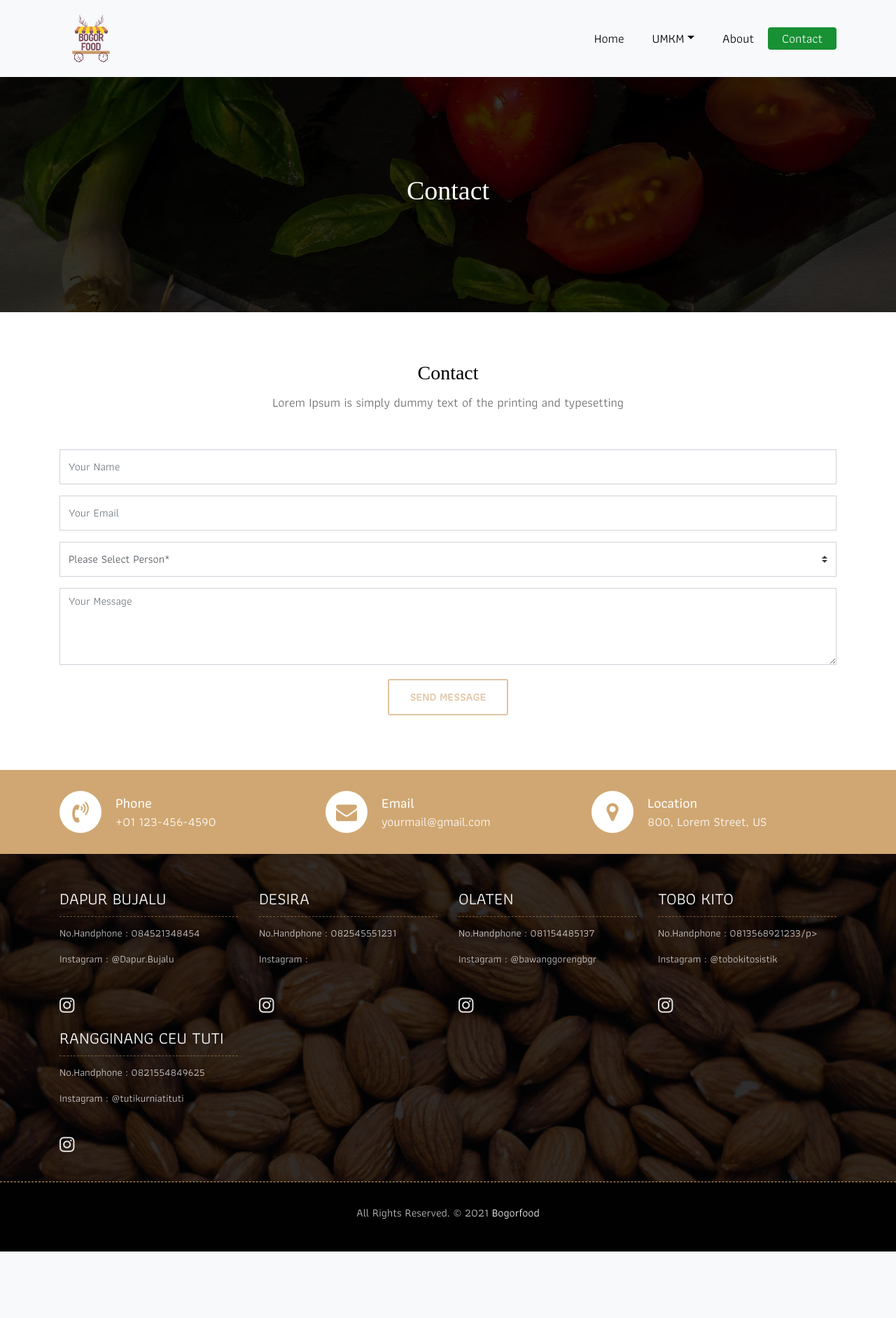
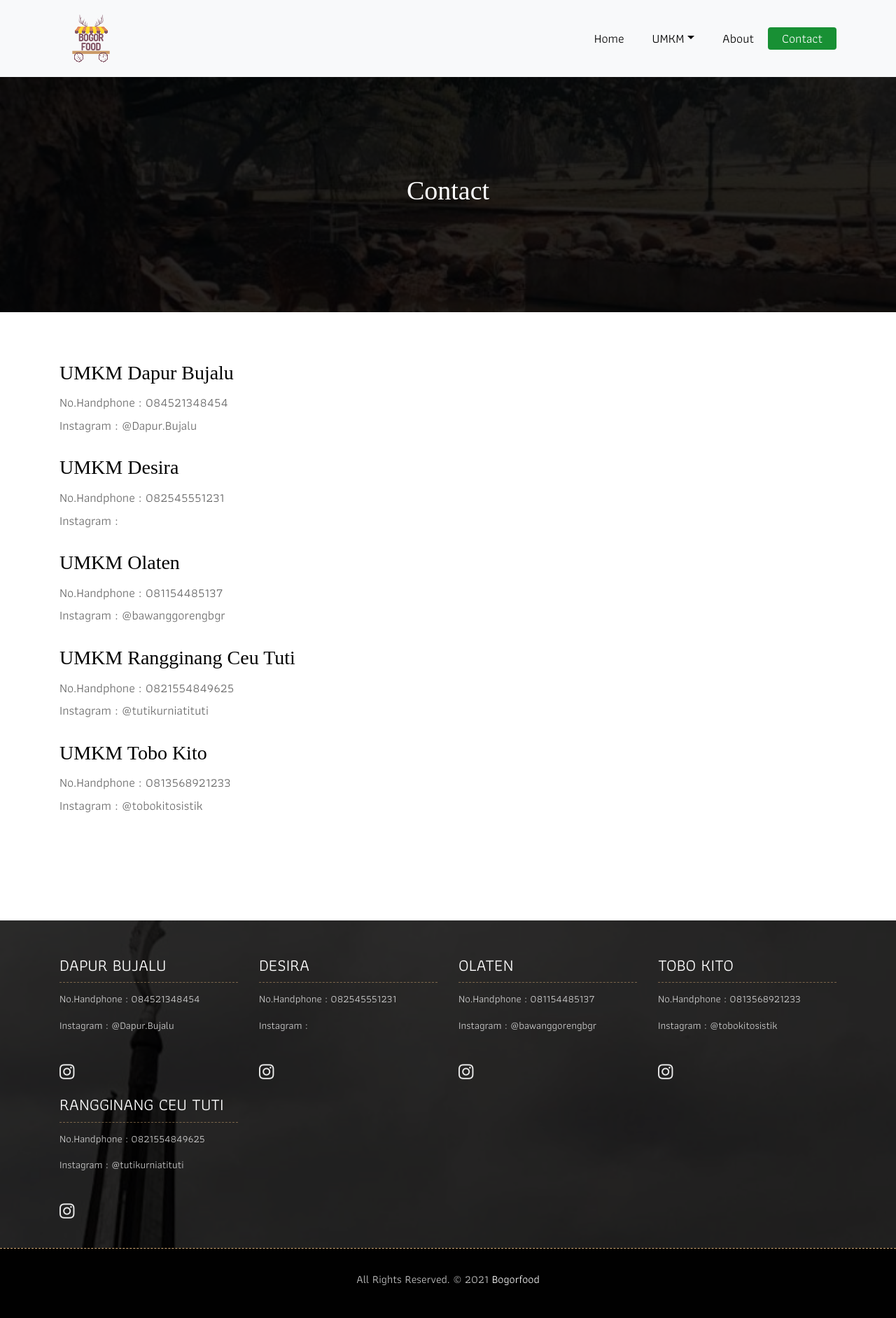
Before and after one commit to LugasMunayasika/bogorfood, a CodeIgniter app: page /bogorfood/contact in a window 1280 px wide. Shown: the whole page at 70% size. Before the commit the page ends 1788 px from the top, so only its background shows below. Run offline with CodeIgniter, Linux system fonts and the light colour scheme; some libraries are stand-ins or nearby versions; some web fonts are replaced.

Commit message:
update warna, halaman kontak

```diff
--- a/application/views/template_customer/footer.php
+++ b/application/views/template_customer/footer.php
@@ -28,7 +28,7 @@
 				</div>
 				<div class="col-lg-3 col-md-6">
 					<h3>Tobo Kito</h3>
-					<p><span class="text-color">No.Handphone : </span>0813568921233/p>
+					<p><span class="text-color">No.Handphone : </span>0813568921233</p>
 					<p><span class="text-color">Instagram :</span> @tobokitosistik</p>
 					<ul class="list-inline f-social">
 						<li class="list-inline-item"><a href="https://instagram.com/tobokitosistik?igshid=1fu9shcq02oc2"><i class="fa fa-instagram" aria-hidden="true"></i></a></li>
--- a/application/views/v_about.php
+++ b/application/views/v_about.php
@@ -44,7 +44,7 @@
 		<div class="container">
 			<div class="row">
 				<div class="col-md-4">
-					<i class="fa fa-volume-control-phone"></i>
+					<i class="fa fa-volume-control-phone" background-color="#189034"></i>
 					<div class="overflow-hidden">
 						<h4>Phone</h4>
 						<p class="lead">
--- a/application/views/v_contact.php
+++ b/application/views/v_contact.php
@@ -15,92 +15,25 @@
 		<div class="container">
 			<div class="row">
 				<div class="col-lg-12">
-					<div class="heading-title text-center">
-						<h2>Contact</h2>
-						<p>Lorem Ipsum is simply dummy text of the printing and typesetting</p>
+					<div class="heading-title">
+						<h2>UMKM Dapur Bujalu</h2>
+						<p>No.Handphone : 084521348454</p>
+						<p>Instagram : @Dapur.Bujalu</p><br>
+						<h2>UMKM Desira</h2>
+						<p>No.Handphone : 082545551231</p>
+						<p>Instagram : </p><br>
+						<h2>UMKM Olaten</h2>
+						<p>No.Handphone : 081154485137</p>
+						<p>Instagram : @bawanggorengbgr</p><br>
+						<h2>UMKM Rangginang Ceu Tuti</h2>
+						<p>No.Handphone : 0821554849625</p>
+						<p>Instagram : @tutikurniatituti</p><br>
+						<h2>UMKM Tobo Kito</h2>
+						<p>No.Handphone : 0813568921233</p>
+						<p>Instagram : @tobokitosistik</p><br>
 					</div>
-				</div>
-			</div>
-			<div class="row">
-				<div class="col-lg-12">
-					<form id="contactForm">
-						<div class="row">
-							<div class="col-md-12">
-								<div class="form-group">
-									<input type="text" class="form-control" id="name" name="name" placeholder="Your Name" required data-error="Please enter your name">
-									<div class="help-block with-errors"></div>
-								</div>
-							</div>
-							<div class="col-md-12">
-								<div class="form-group">
-									<input type="text" placeholder="Your Email" id="email" class="form-control" name="name" required data-error="Please enter your email">
-									<div class="help-block with-errors"></div>
-								</div>
-							</div>
-							<div class="col-md-12">
-								<div class="form-group">
-									<select class="custom-select d-block form-control" id="guest" required data-error="Please Select Person">
-									  <option disabled selected>Please Select Person*</option>
-									  <option value="1">1</option>
-									  <option value="2">2</option>
-									  <option value="3">3</option>
-									  <option value="4">4</option>
-									  <option value="5">5</option>
-									</select>
-									<div class="help-block with-errors"></div>
-								</div>
-							</div>
-							<div class="col-md-12">
-								<div class="form-group">
-									<textarea class="form-control" id="message" placeholder="Your Message" rows="4" data-error="Write your message" required></textarea>
-									<div class="help-block with-errors"></div>
-								</div>
-								<div class="submit-button text-center">
-									<button class="btn btn-common" id="submit" type="submit">Send Message</button>
-									<div id="msgSubmit" class="h3 text-center hidden"></div>
-									<div class="clearfix"></div>
-								</div>
-							</div>
-						</div>
-					</form>
 				</div>
 			</div>
 		</div>
 	</div>
 	<!-- End Contact -->
-
-	<!-- Start Contact info -->
-	<div class="contact-imfo-box">
-		<div class="container">
-			<div class="row">
-				<div class="col-md-4">
-					<i class="fa fa-volume-control-phone"></i>
-					<div class="overflow-hidden">
-						<h4>Phone</h4>
-						<p class="lead">
-							+01 123-456-4590
-						</p>
-					</div>
-				</div>
-				<div class="col-md-4">
-					<i class="fa fa-envelope"></i>
-					<div class="overflow-hidden">
-						<h4>Email</h4>
-						<p class="lead">
-							yourmail@gmail.com
-						</p>
-					</div>
-				</div>
-				<div class="col-md-4">
-					<i class="fa fa-map-marker"></i>
-					<div class="overflow-hidden">
-						<h4>Location</h4>
-						<p class="lead">
-							800, Lorem Street, US
-						</p>
-					</div>
-				</div>
-			</div>
-		</div>
-	</div>
-	<!-- End Contact info -->
--- a/application/views/v_desira.php
+++ b/application/views/v_desira.php
@@ -29,12 +29,6 @@
 			<div class="row">
 				<div class="col-lg-12">
 					<div class="special-menu text-center">
-						<div class="button-group filter-button-group">
-							<button class="active" data-filter="*">All</button>
-							<button data-filter=".recommend">Recommended</button>
-
-
-						</div>
 					</div>
 				</div>
 			</div>
--- a/application/views/v_home.php
+++ b/application/views/v_home.php
@@ -61,9 +61,9 @@
 			<div class="row">
 				<div class="col-md-8 ml-auto mr-auto text-left">
 					<p class="lead ">
-						" If you're not the one cooking, stay out of the way and compliment the chef. "
+					“ Apa yang anda butuhkan untuk memulai bisnis? Ada tiga hal sederhana: lebih mengenal produk anda sendiri daripada orang lain, mengenal pelanggan anda, dan memiliki hasrat yang membara untuk sukses. ”
 					</p>
-					<span class="lead">Michael Strahan</span>
+					<span class="lead">~ Dave Thomas ~</span>
 				</div>
 			</div>
 		</div>
@@ -85,7 +85,7 @@
 				<div class="col-lg-12">
 					<div class="special-menu text-center">
 						<div class="button-group filter-button-group">
-						<button data-filter=".*">All</button>
+						<button class="active" data-filter="*">All</button>
 							<button data-filter=".dapur">Dapur Bujalu</button>
 							<button data-filter=".desira">Desira</button>
 							<button data-filter=".olaten">Olaten</button>
--- a/application/views/v_menu.php
+++ b/application/views/v_menu.php
@@ -29,10 +29,6 @@
 			<div class="row">
 				<div class="col-lg-12">
 					<div class="special-menu text-center">
-						<div class="button-group filter-button-group">
-							<button class="active" data-filter="*">All</button>
-
-						</div>
 					</div>
 				</div>
 			</div>
--- a/application/views/v_olaten.php
+++ b/application/views/v_olaten.php
@@ -29,12 +29,6 @@
 			<div class="row">
 				<div class="col-lg-12">
 					<div class="special-menu text-center">
-						<div class="button-group filter-button-group">
-							<button class="active" data-filter="*">All</button>
-							<button data-filter=".recommend">Recommended</button>
-
-
-						</div>
 					</div>
 				</div>
 			</div>
--- a/application/views/v_rangginang.php
+++ b/application/views/v_rangginang.php
@@ -29,10 +29,6 @@
 			<div class="row">
 				<div class="col-lg-12">
 					<div class="special-menu text-center">
-						<div class="button-group filter-button-group">
-							<button class="active" data-filter="*">All</button>
-							<button data-filter=".recommend">Recommended</button>
-						</div>
 					</div>
 				</div>
 			</div>
--- a/application/views/v_tobo.php
+++ b/application/views/v_tobo.php
@@ -29,12 +29,6 @@
 			<div class="row">
 				<div class="col-lg-12">
 					<div class="special-menu text-center">
-						<div class="button-group filter-button-group">
-							<button class="active" data-filter="*">All</button>
-							<button data-filter=".recommend">Recommended</button>
-
-
-						</div>
 					</div>
 				</div>
 			</div>
--- a/assets/css/style.css
+++ b/assets/css/style.css
@@ -561,7 +561,7 @@ button:focus{
 -------------------------------------------------------------------*/
 
 .contact-imfo-box{
-	background: #d0a772;
+	background: #189034;
 	padding: 30px 0;
 }
 
@@ -577,7 +577,7 @@ button:focus{
 	line-height: 60px;
 	text-align: center;
 	background: #fff;
-	color: #d0a772;
+	color: #189034;
 	font-size: 30px;
 	-webkit-border-radius: 50%;
 	-moz-border-radius: 50%;
@@ -609,7 +609,7 @@ button:focus{
 	padding-bottom: 0px;
 }
 .bg-f{
-	background-image: url("../images/footer-bg.jpg");
+	background-image: url("../images/bg.jpeg");
 	background-attachment: scroll;
 	background-clip: initial;
 	background-color: rgba(0, 0, 0, 0);
@@ -741,7 +741,7 @@ button:focus{
 
 .page-breadcrumb {
     padding: 250px 0 150px;
-    background: url(../images/all-bg.jpg) no-repeat;
+    background: url(../images/bg2.jpeg) no-repeat;
     background-attachment: fixed;
     background-size: cover;
     background-position: 0 0;
@@ -897,27 +897,27 @@ button:focus{
 	min-height: 50px;
 }
 .form-control:focus{
-	border: 1px solid #d0a772;
+	border: 1px solid #189034;
 	box-shadow: none;
 }
 
 .form-group .picker__input.picker__input--active{
-	border-color: #d0a772;
+	border-color: #189034;
 }
 
 .submit-button{
 	margin-top: 20px;
 }
 .btn.btn-common{
-	color: #d0a772;
+	color: #189034;
 	background-color: transparent;
 	background-image: none;
-	border-color: #cfa671;
+	border-color: #189034;
 }
 .btn.btn-common:hover{
 	color: #ffffff;
-	background-color: #cfa671;
-	border-color: #cfa671;
+	background-color: #189034;
+	border-color: #189034;
 }
 .blog-box{
 	padding: 70px 0px;
```
Also changed, not shown: other parts of assets/css/style.css (+31 -31 lines), assets/images/bg2.jpeg (added), assets/images/footer-bg.jpg.
